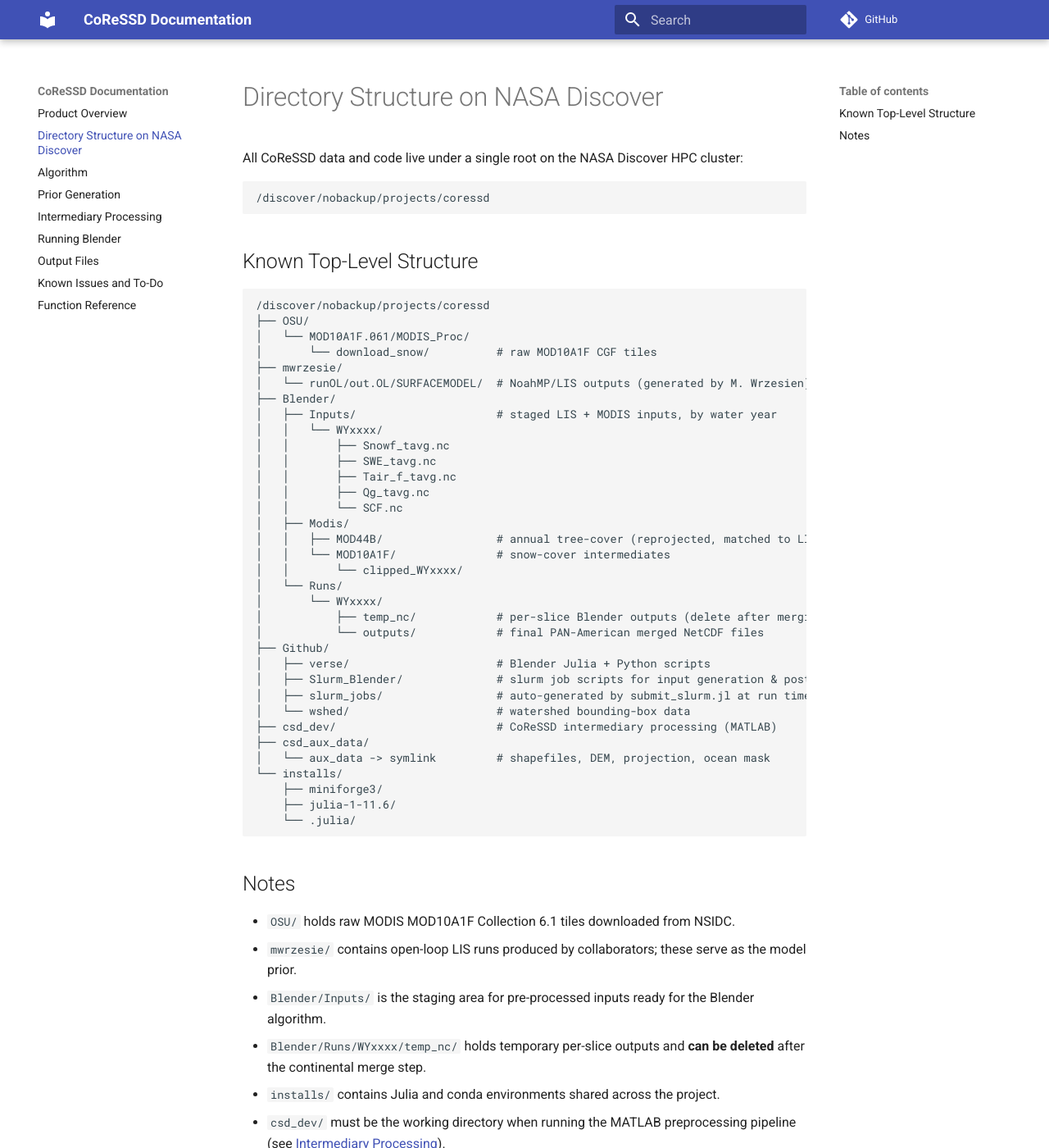
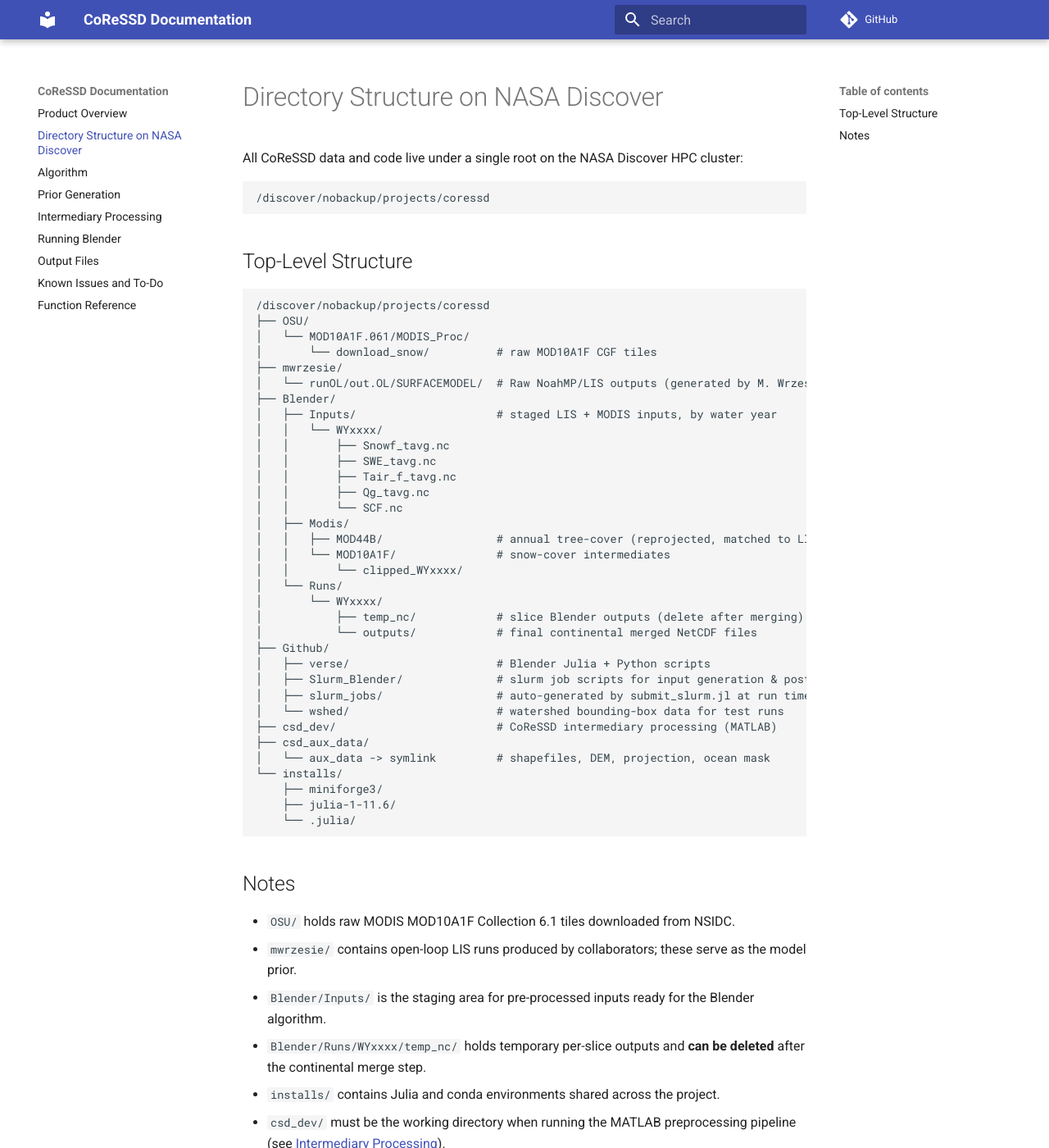
Before and after one commit to dechowjack/coressd-docs, an MkDocs documentation site: the page built from docs/discover_structure.md, in a window 1280 px wide and 1400 px high. Shown: the whole window at 82% size. Built offline with MkDocs 1.6.1 and Material for MkDocs 9.7.7, drawn with Linux system fonts in a browser that asks for light colours; comment, search, counter and statistics services are not loaded.

Commit message:
Rewording some stuff

````diff
--- a/docs/discover_structure.md
+++ b/docs/discover_structure.md
@@ -6,7 +6,7 @@ All CoReSSD data and code live under a single root on the NASA Discover HPC clus
 /discover/nobackup/projects/coressd
 ```
 
-## Known Top-Level Structure
+## Top-Level Structure
 
 ```
 /discover/nobackup/projects/coressd
@@ -14,7 +14,7 @@ All CoReSSD data and code live under a single root on the NASA Discover HPC clus
 │   └── MOD10A1F.061/MODIS_Proc/
 │       └── download_snow/          # raw MOD10A1F CGF tiles
 ├── mwrzesie/
-│   └── runOL/out.OL/SURFACEMODEL/  # NoahMP/LIS outputs (generated by M. Wrzesien)
+│   └── runOL/out.OL/SURFACEMODEL/  # Raw NoahMP/LIS outputs (generated by M. Wrzesien)
 ├── Blender/
 │   ├── Inputs/                     # staged LIS + MODIS inputs, by water year
 │   │   └── WYxxxx/
@@ -29,13 +29,13 @@ All CoReSSD data and code live under a single root on the NASA Discover HPC clus
 │   │       └── clipped_WYxxxx/
 │   └── Runs/
 │       └── WYxxxx/
-│           ├── temp_nc/            # per-slice Blender outputs (delete after merging)
-│           └── outputs/            # final PAN-American merged NetCDF files
+│           ├── temp_nc/            # slice Blender outputs (delete after merging)
+│           └── outputs/            # final continental merged NetCDF files
 ├── Github/
 │   ├── verse/                      # Blender Julia + Python scripts
 │   ├── Slurm_Blender/              # slurm job scripts for input generation & post-processing
 │   ├── slurm_jobs/                 # auto-generated by submit_slurm.jl at run time
-│   └── wshed/                      # watershed bounding-box data
+│   └── wshed/                      # watershed bounding-box data for test runs
 ├── csd_dev/                        # CoReSSD intermediary processing (MATLAB)
 ├── csd_aux_data/
 │   └── aux_data -> symlink         # shapefiles, DEM, projection, ocean mask
````
Also changed, not shown: 1 other file.
